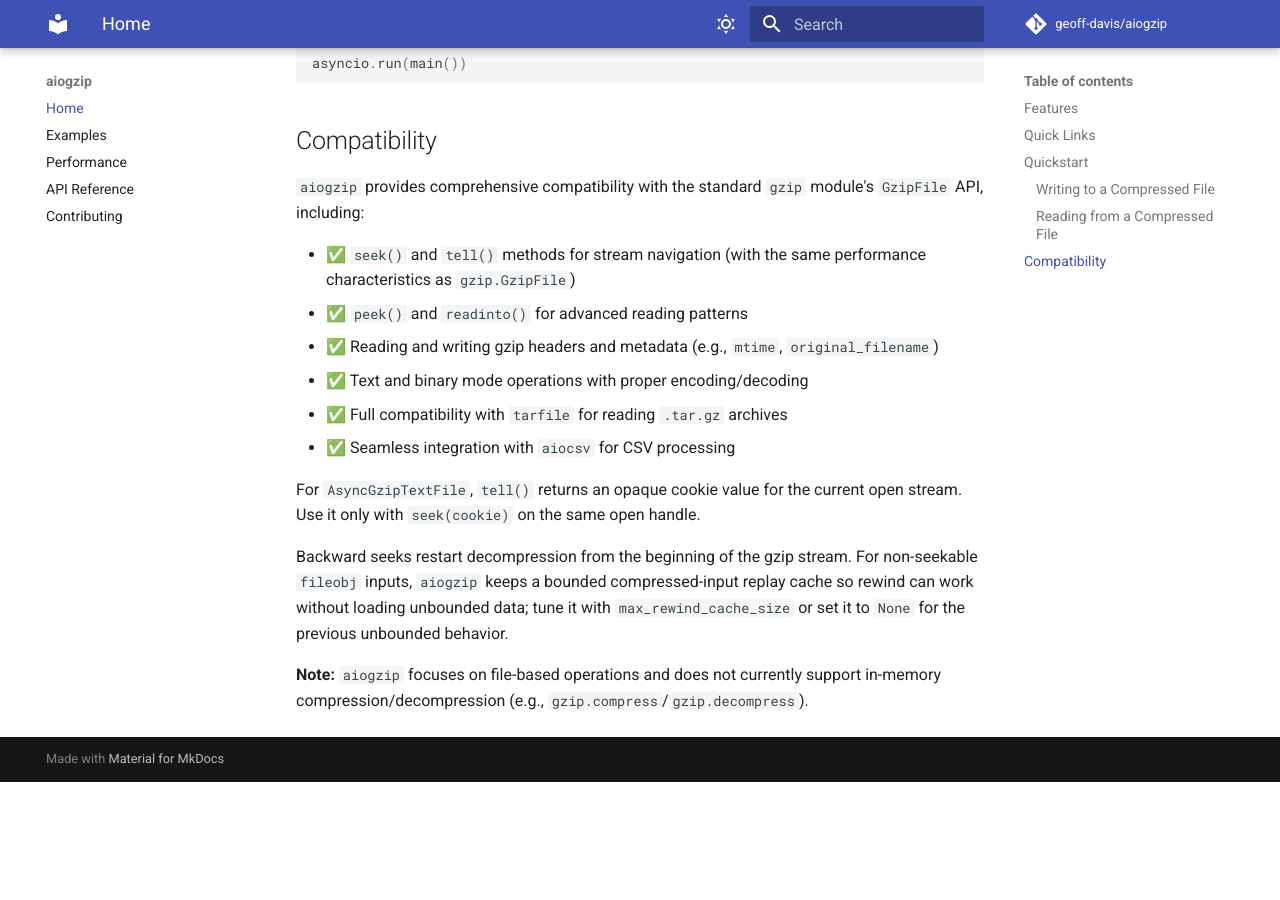
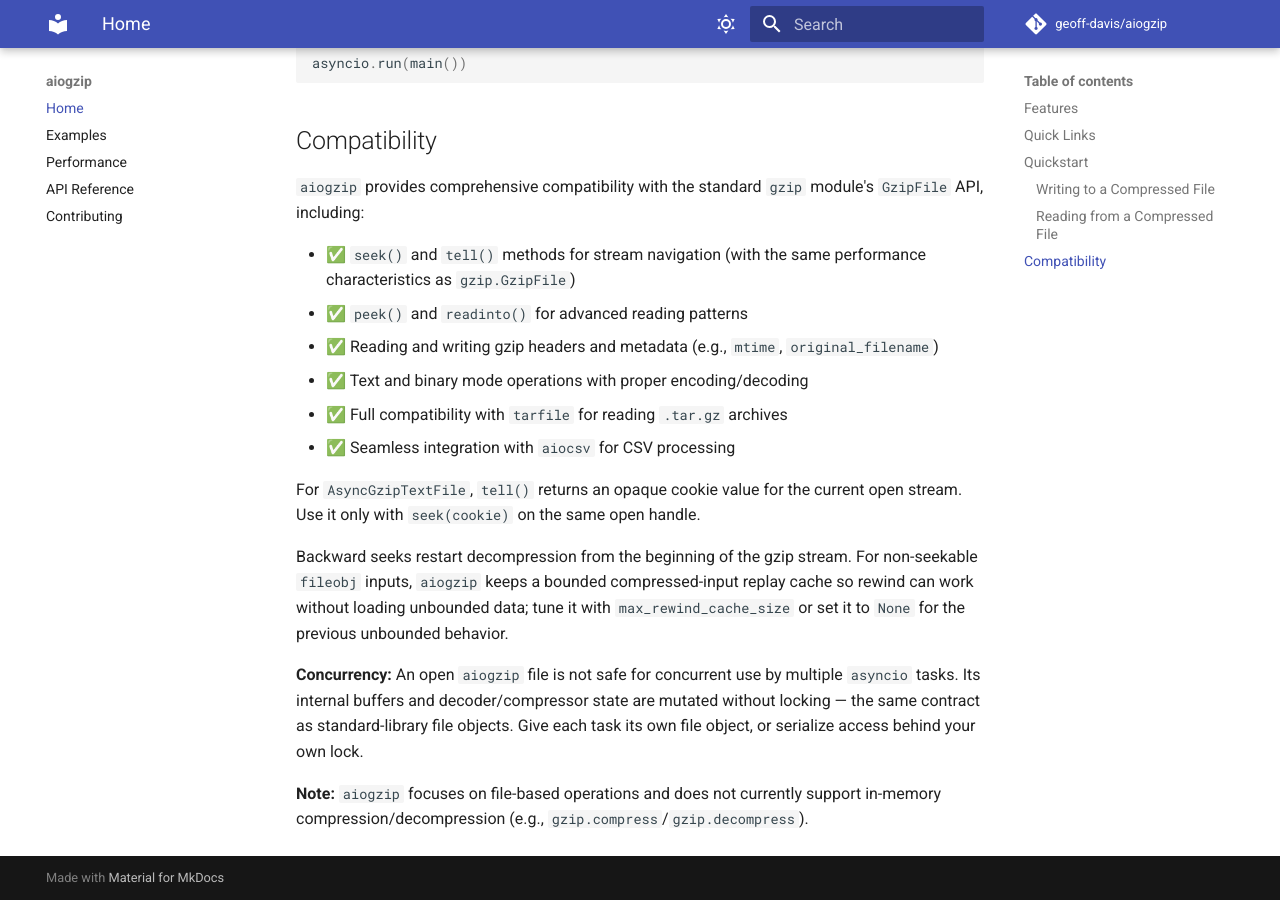
Before and after one commit to geoff-davis/aiogzip, an MkDocs documentation site: the page built from docs/index.md, in a window 1280 px wide and 900 px high, scrolled down 1778 px. Built offline with MkDocs 1.6.1 and Material for MkDocs 9.7.7, drawn with Linux system fonts in a browser that asks for light colours; comment, search, counter and statistics services are not loaded; before the commit the page ends 2560 px from its top, so only the background shows below that.

Commit message:
Document the per-task concurrency contract
An open aiogzip file mutates its buffers and decoder/compressor state without
locking, so it is not safe for concurrent use by multiple asyncio tasks — the
same contract as standard-library file objects. This was previously undocumented
and is easy to assume otherwise for an async library. Add a short note to the
README caveats and the docs Compatibility section advising one file object per
task (or external serialization).

Also removed a stray empty untracked .codex file from the working tree (the real
config is .codexrc). No .gitignore change for .mypy_cache: like .ruff_cache it
self-ignores via an auto-generated .mypy_cache/.gitignore, matching the repo's
existing convention. Verified `mkdocs build --strict` succeeds and the API page
renders all public classes plus the max_decompressed_size / strict_size /
max_rewind_cache_size parameters.

🤖 Generated with [Claude Code](https://claude.com/claude-code)

Co-Authored-By: Claude Opus 4.8 (1M context) <noreply@anthropic.com>

```diff
--- a/docs/index.md
+++ b/docs/index.md
@@ -88,4 +88,6 @@ For `AsyncGzipTextFile`, `tell()` returns an opaque cookie value for the current
 
 Backward seeks restart decompression from the beginning of the gzip stream. For non-seekable `fileobj` inputs, `aiogzip` keeps a bounded compressed-input replay cache so rewind can work without loading unbounded data; tune it with `max_rewind_cache_size` or set it to `None` for the previous unbounded behavior.
 
+**Concurrency:** An open `aiogzip` file is not safe for concurrent use by multiple `asyncio` tasks. Its internal buffers and decoder/compressor state are mutated without locking — the same contract as standard-library file objects. Give each task its own file object, or serialize access behind your own lock.
+
 **Note:** `aiogzip` focuses on file-based operations and does not currently support in-memory compression/decompression (e.g., `gzip.compress`/`gzip.decompress`).
```
Also changed, not shown: README.md (+1 -0 lines).
